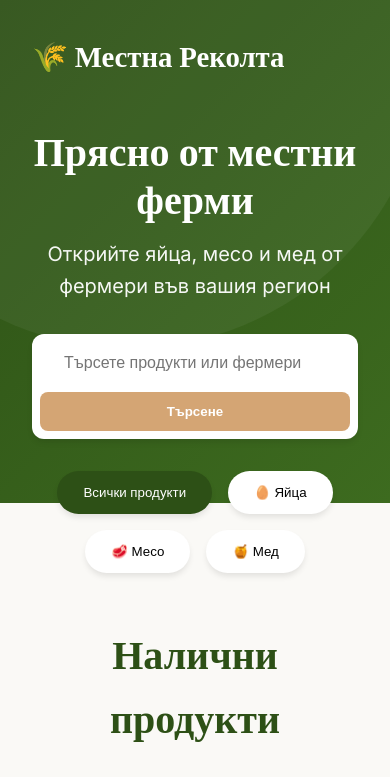
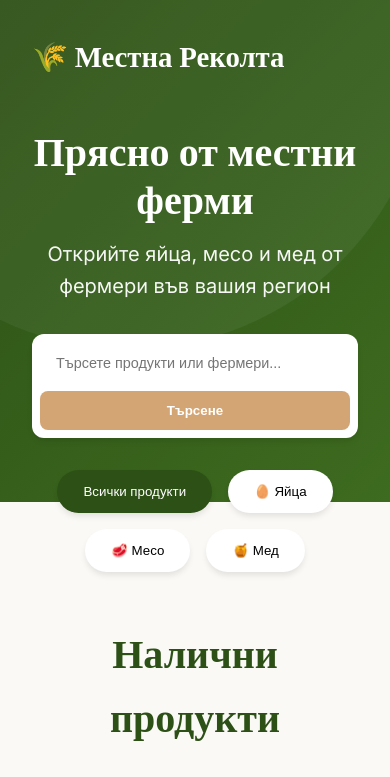
Before and after one commit to tanzhu91/produkti_bg, a plain HTML site: page index.html in a window 390 px wide. Shown: the top 777 px of the page. Drawn offline with nearby package versions, Linux system fonts and the light colour scheme.

Commit message:
minor changes

```diff
--- a/index.html
+++ b/index.html
@@ -22,7 +22,7 @@
             <h1>Прясно от местни ферми</h1>
             <p>Открийте яйца, месо и мед от фермери във вашия регион</p>
             <div class="search-box">
-                <input type="text" id="searchInput" placeholder="Търсете продукти или фермери">
+                <input type="text" id="searchInput" placeholder="Търсете продукти или фермери...">
                 <button onclick="filterProducts()">Търсене</button>
             </div>
         </div>
--- a/style.css
+++ b/style.css
@@ -507,9 +507,24 @@ footer {
     .search-box {
         flex-direction: column;
         border-radius: var(--radius);
+        width: 100%; /* Пълна ширина */
+        max-width: none; /* Махни ограничението ако има */
+    }
+
+    .search-box input {
+        width: 100%;
+        padding: 0.75rem 1rem; /* Малко по-малко хоризонтално padding */
+        font-size: 0.95rem; /* Леко по-малък шрифт */
+        min-width: 0; /* Позволява свиване */
     }
 
     .search-box button {
         border-radius: 8px;
+        width: 100%; /* Бутонът също пълна ширина */
+    }
+
+    /* Или алтернатива - по-малък placeholder шрифт */
+    .search-box input::placeholder {
+        font-size: 0.9rem;
     }
 }
```
